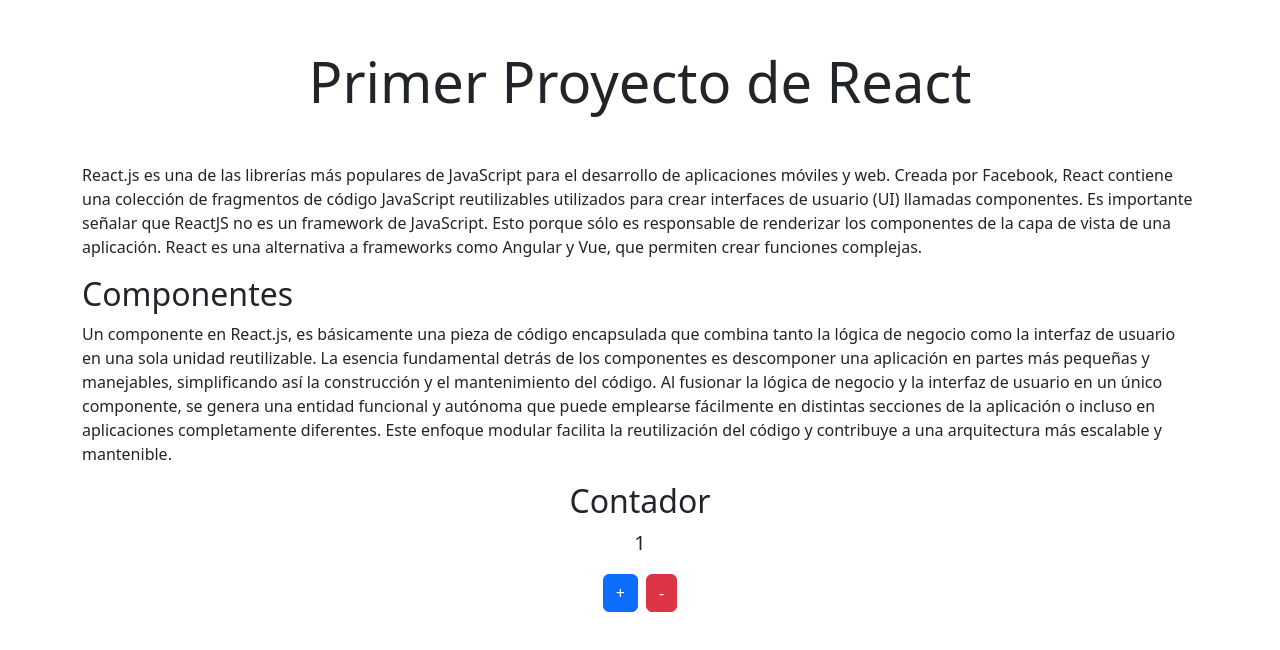
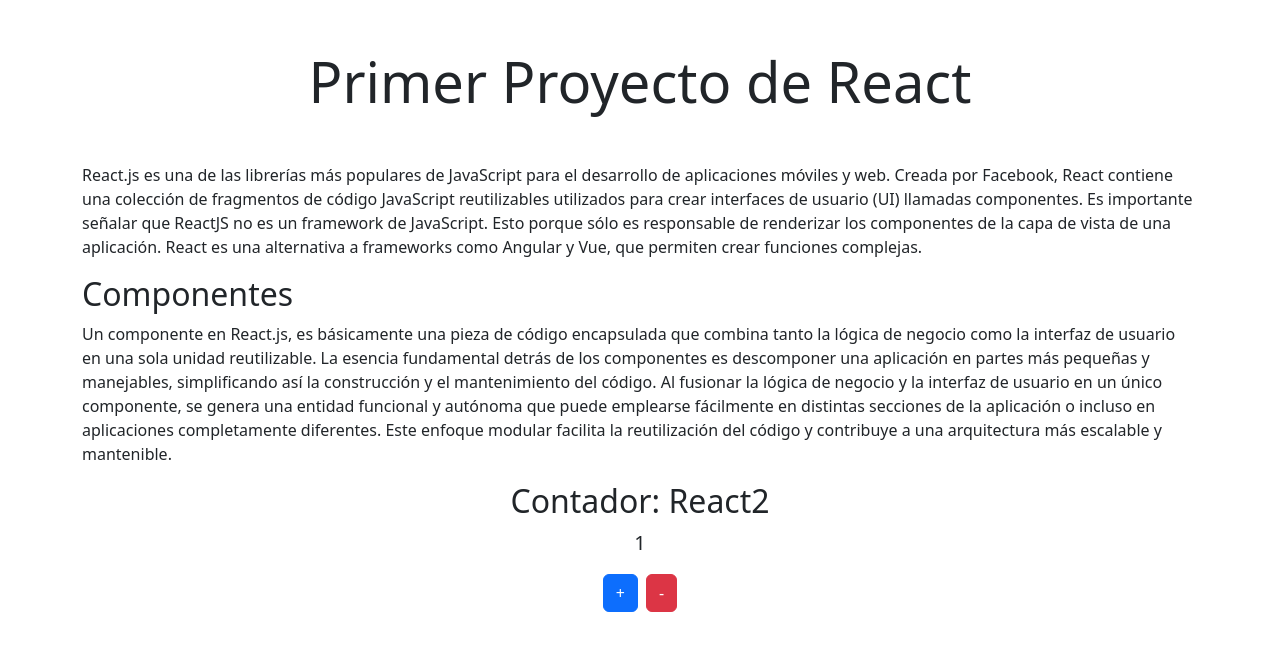
Before and after one commit to IgnacioRMN/contador-react, a React (Vite) app: page / in a window 1280 px wide. Shown: the top 650 px of the page. Built offline with nearby package versions, Linux system fonts and the light colour scheme.

Commit message:
realizamos un ejemplo de props

```diff
--- a/src/App.jsx
+++ b/src/App.jsx
@@ -4,11 +4,13 @@
 import Contador from "./components/Contador";
 
 function App() {
+
+    const comision = "React2"
   return (
     <main className="container my-5">
       <Encabezado />
       <InformacionComponente />
-      <Contador/>
+      <Contador infoComision={comision}/>
     </main>
   );
 }
--- a/src/components/Contador.jsx
+++ b/src/components/Contador.jsx
@@ -1,10 +1,10 @@
 import { Button } from "react-bootstrap";
 
 
-const Contador = () => {
+const Contador = (props) => {
     return (
         <section className="text-center">
-            <h2 >Contador</h2>
+            <h2 >Contador: {props.infoComision}</h2>
             <p className="lead">1</p>
             <Button className="me-2">+</Button>
             <Button variant="danger">-</Button>
```
